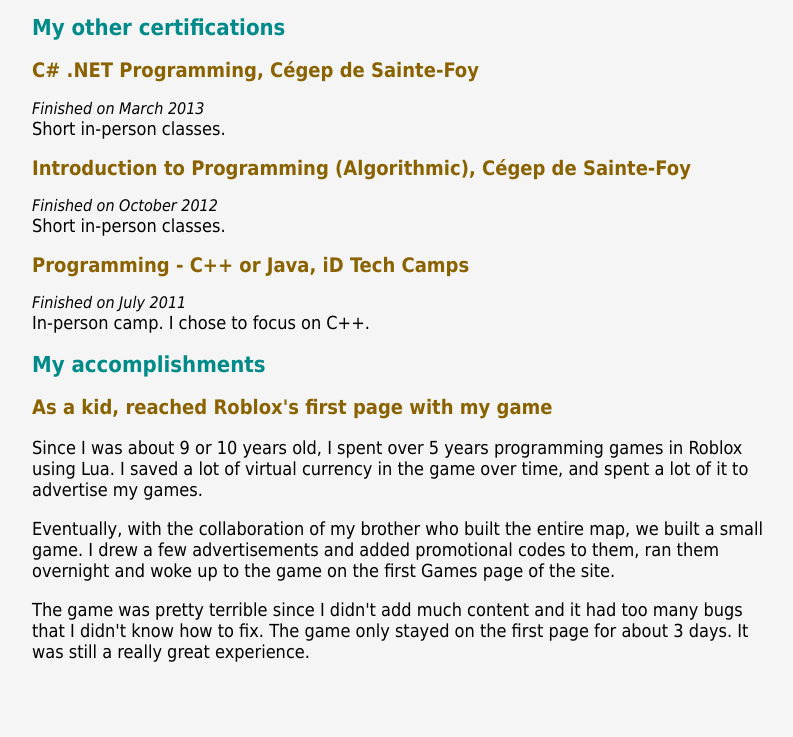
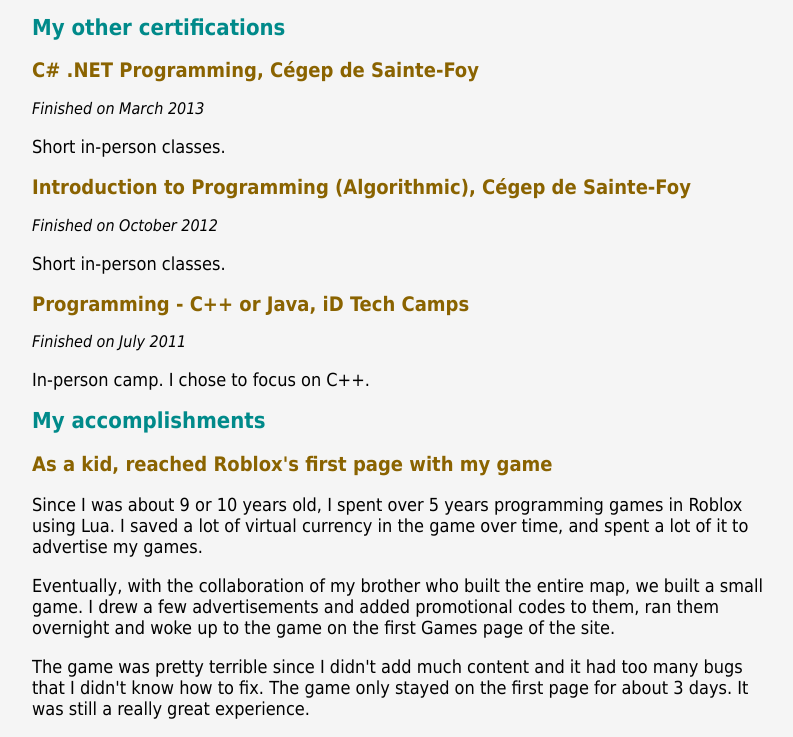
Before and after one commit to Benjamint22/resume, a website: page static/index.html in a window 1280 px wide. Shown: the part 2979-3716 px from the top of the page, without its empty margins (240-1033 px from the left). Before the commit the page ends 3659 px from the top, so only its background shows below. Drawn offline with Linux system fonts and the light colour scheme.

Commit message:
wrapped text in paragraphs

```diff
--- a/static/index.html
+++ b/static/index.html
@@ -409,21 +409,21 @@
         <div class="time-span">
           Finished on <time datetime="2013-03">March 2013</time>
         </div>
-        Short in-person classes.
+        <p>Short in-person classes.</p>
       </article>
       <article>
         <h2>Introduction to Programming (Algorithmic), Cégep de Sainte-Foy</h2>
         <div class="time-span">
           Finished on <time datetime="2012-10">October 2012</time>
         </div>
-        Short in-person classes.
+        <p>Short in-person classes.</p>
       </article>
       <article>
         <h2>Programming - C++ or Java, iD Tech Camps</h2>
         <div class="time-span">
           Finished on <time datetime="2011-07">July 2011</time>
         </div>
-        In-person camp. I chose to focus on C++.
+        <p>In-person camp. I chose to focus on C++.</p>
       </article>
     </section>
     <section id="accomplishments">
```
